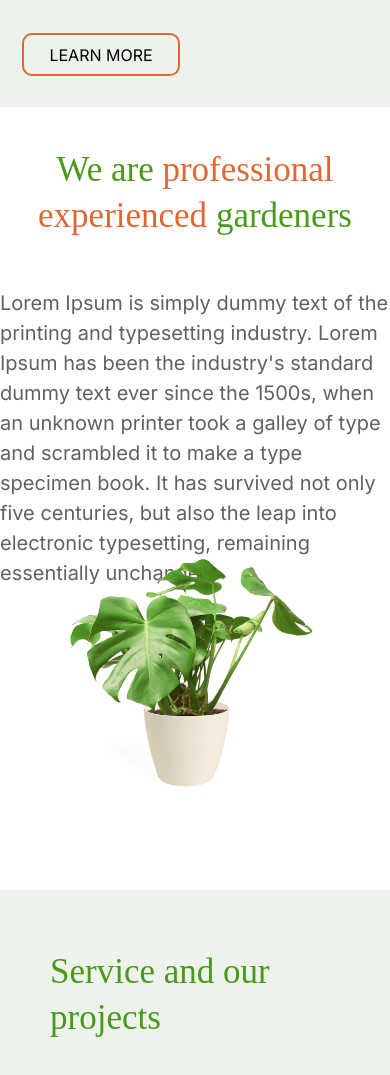
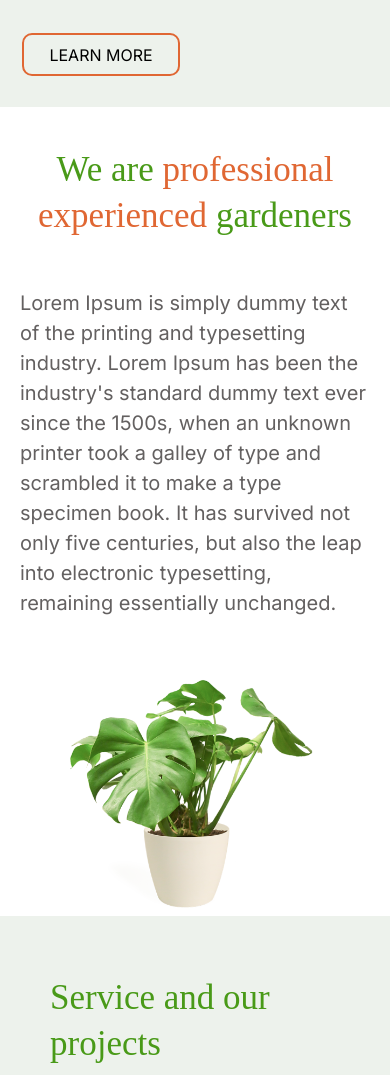
Before and after one commit to amrkov5/rsschool-cv-stage0, a plain HTML site: page index.html in a window 390 px wide. Shown: the part 645-1720 px from the top of the page. Drawn offline with Linux system fonts and the light colour scheme; a web font is replaced by a local one.

Commit message:
refactor: refactored 768p

```diff
--- a/plants/style.css
+++ b/plants/style.css
@@ -262,10 +262,10 @@ html {
     flex-wrap: wrap;
     justify-content: space-between;
     align-items: center;
-    margin-right: 294px;
+    /* margin-right: 294px; */
     margin-left: 79px;
-    /* width: 1007px; */
-    height: 94px;
+    max-width: 1007px;
+    min-height: 94px;
 }
 
 .h2-service {
@@ -629,7 +629,7 @@ html {
 
     .navlist {
         height: 47px;
-        margin-left: 139px;
+        /* margin-left: 139px; */
         width: 452px;
     }
 
@@ -637,15 +637,15 @@ html {
         max-width: 100%;
     }
     #welcome {
-        padding: 0;
+        padding: 40px 50px 0px 50px;
         display: flex;
         justify-content: center;
         align-items: flex-start;
-        min-height: 420px;
+        min-height: 380px;
     }
     .container-welcome {
         width: 668px;
-        margin: 40px 50px 0px 50px;
+        /* margin: 40px 50px 0px 50px; */
         flex-direction: row-reverse;
         min-height: 310px;
         /* justify-content: center; */
@@ -654,6 +654,10 @@ html {
         height: 310px;
         width: 346px;
         padding-top: 0px;
+    }
+    .title-about {
+        min-height: 350px;
+        height: auto;
     }
     .title {
         font-weight: 700;
@@ -673,11 +677,11 @@ html {
     }
 
     #about {
-        padding: 0;
+        padding: 0px 20px 0px 20px;
         display: flex;
         justify-content: center;
         align-items: flex-start;
-        height: 783px;
+        min-height: 783px;
     }
 
     .container-about {
@@ -707,12 +711,12 @@ html {
         margin-top: 40px;
     }
     #service {
-        padding: 0;
+        padding: 0px 20px 0px 20px;
         min-height: 1780px;
     }
     .service-content {
         margin-top: 50px;
-        margin-left: 50px;
+        margin-left: 30px;
         margin-right: auto;
     }
     .h2-service {
```
